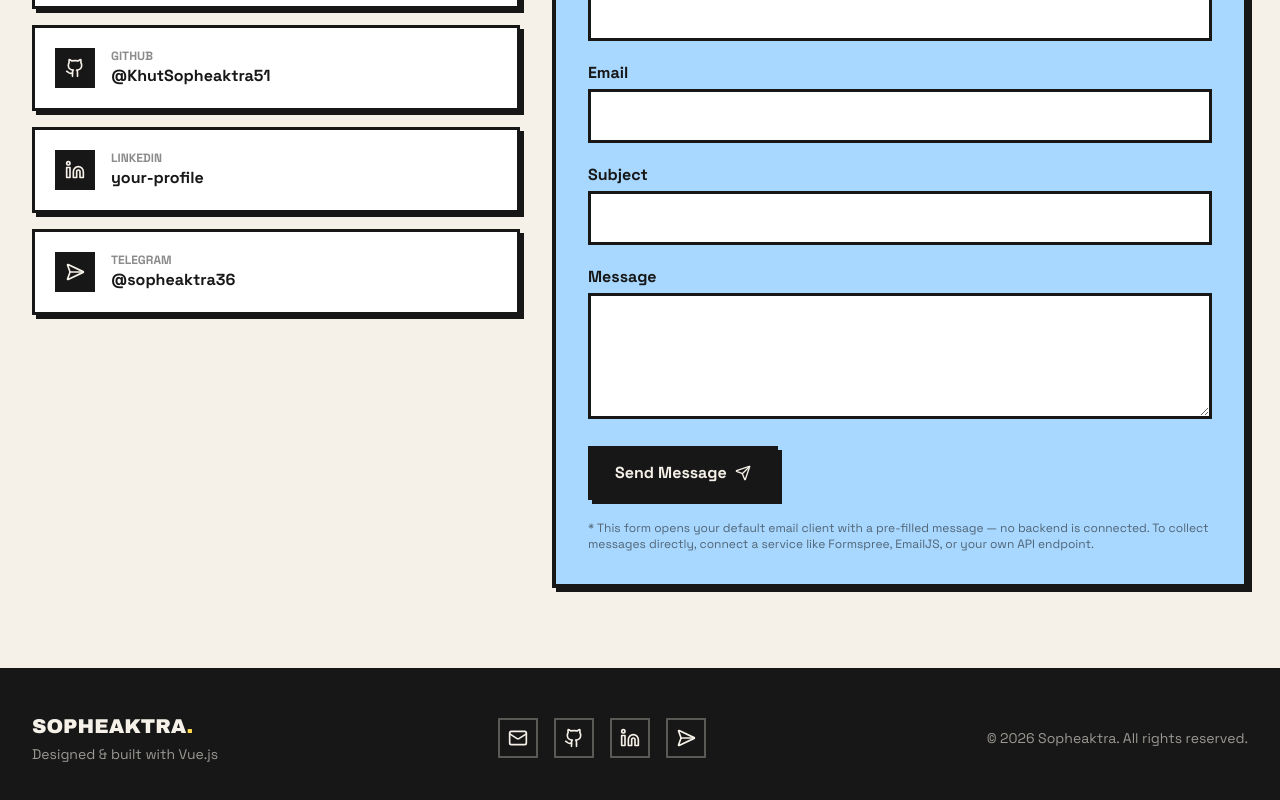
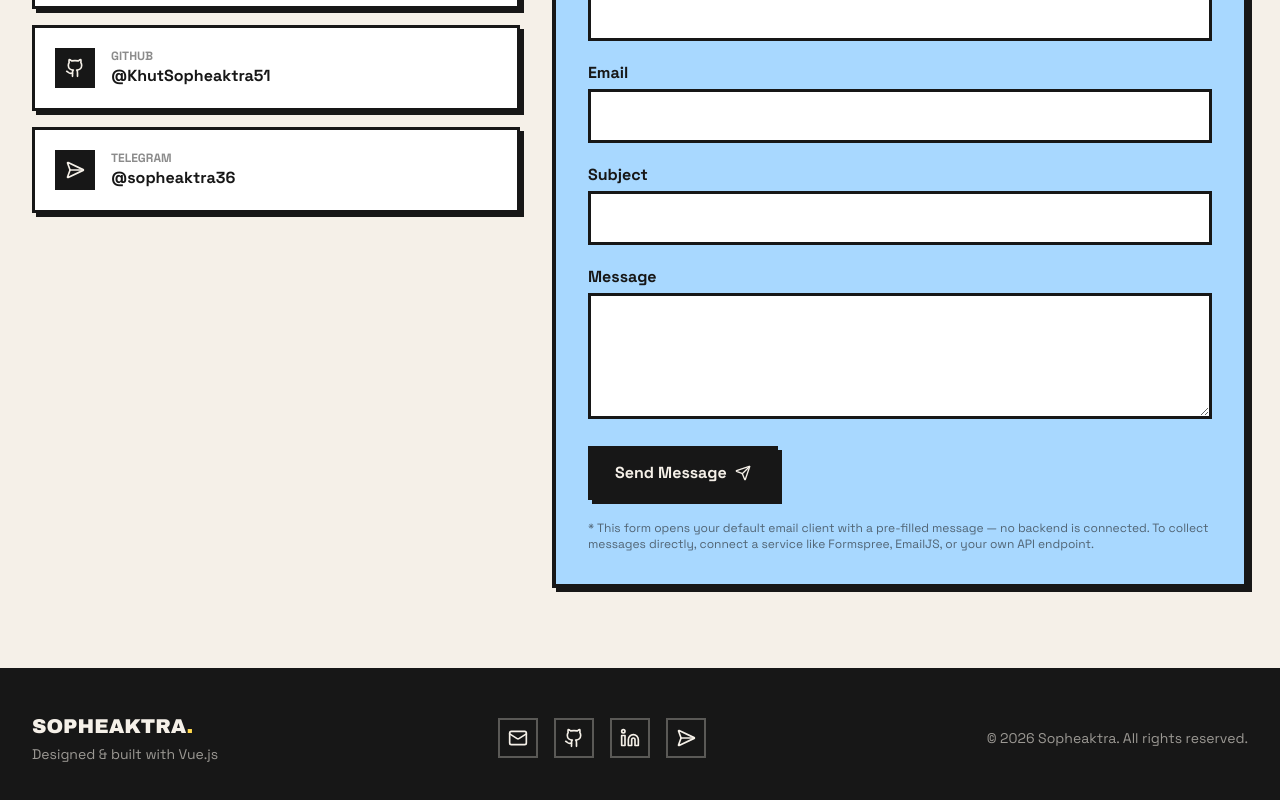
Before and after one commit to KhutSopheaktra51/portfolio, a Vue app: page / in a window 1280 px wide. Shown: the part 5079-5879 px from the top of the page. Built offline with nearby package versions, Linux system fonts and the light colour scheme.

Commit message:
remove something -,-

```diff
--- a/src/components/ContactSection.vue
+++ b/src/components/ContactSection.vue
@@ -104,13 +104,13 @@ import { Mail, Github, Linkedin, Send, SendHorizontal } from 'lucide-vue-next'
 // TODO: replace with your real contact info (keep in sync with FooterSection.vue)
 const CONTACT_EMAIL = 'sopheaktrakhut99@gmail.com'
 const GITHUB_URL = 'https://github.com/KhutSopheaktra51'
-const LINKEDIN_URL = 'https://linkedin.com/in/your-profile'
+// const LINKEDIN_URL = 'https://linkedin.com/in/your-profile'
 const TELEGRAM_URL = 'https://t.me/sopheaktra36'
 
 const contacts = [
   { label: 'Email', value: CONTACT_EMAIL, href: `mailto:${CONTACT_EMAIL}`, icon: Mail },
   { label: 'GitHub', value: '@KhutSopheaktra51', href: GITHUB_URL, icon: Github },
-  { label: 'LinkedIn', value: 'your-profile', href: LINKEDIN_URL, icon: Linkedin },
+  // { label: 'LinkedIn', value: 'your-profile', href: LINKEDIN_URL, icon: Linkedin },
   { label: 'Telegram', value: '@sopheaktra36', href: TELEGRAM_URL, icon: SendHorizontal },
 ]
 
```
